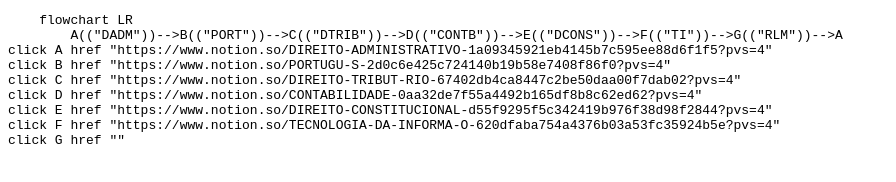
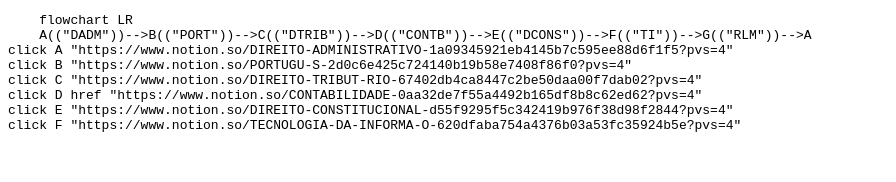
Before and after one commit to aleixoeng/notion_widgets, a plain HTML site: page fluxograma1.html in a window 1280 px wide. Shown: the whole page, without its empty margins (0-896 px from the left). Drawn offline with Linux system fonts and the light colour scheme; a script that the page names is missing.

Commit message:
Update fluxograma1.html

```diff
--- a/fluxograma1.html
+++ b/fluxograma1.html
@@ -9,14 +9,13 @@
 <body>
   <pre class="mermaid">
     flowchart LR
-        A(("DADM"))-->B(("PORT"))-->C(("DTRIB"))-->D(("CONTB"))-->E(("DCONS"))-->F(("TI"))-->G(("RLM"))-->A
-click A href "https://www.notion.so/DIREITO-ADMINISTRATIVO-1a09345921eb4145b7c595ee88d6f1f5?pvs=4"
-click B href "https://www.notion.so/PORTUGU-S-2d0c6e425c724140b19b58e7408f86f0?pvs=4"
-click C href "https://www.notion.so/DIREITO-TRIBUT-RIO-67402db4ca8447c2be50daa00f7dab02?pvs=4"
+    A(("DADM"))-->B(("PORT"))-->C(("DTRIB"))-->D(("CONTB"))-->E(("DCONS"))-->F(("TI"))-->G(("RLM"))-->A
+click A "https://www.notion.so/DIREITO-ADMINISTRATIVO-1a09345921eb4145b7c595ee88d6f1f5?pvs=4"
+click B "https://www.notion.so/PORTUGU-S-2d0c6e425c724140b19b58e7408f86f0?pvs=4"
+click C "https://www.notion.so/DIREITO-TRIBUT-RIO-67402db4ca8447c2be50daa00f7dab02?pvs=4"
 click D href "https://www.notion.so/CONTABILIDADE-0aa32de7f55a4492b165df8b8c62ed62?pvs=4"
-click E href "https://www.notion.so/DIREITO-CONSTITUCIONAL-d55f9295f5c342419b976f38d98f2844?pvs=4"
-click F href "https://www.notion.so/TECNOLOGIA-DA-INFORMA-O-620dfaba754a4376b03a53fc35924b5e?pvs=4"
-click G href ""
+click E "https://www.notion.so/DIREITO-CONSTITUCIONAL-d55f9295f5c342419b976f38d98f2844?pvs=4"
+click F "https://www.notion.so/TECNOLOGIA-DA-INFORMA-O-620dfaba754a4376b03a53fc35924b5e?pvs=4"
   </pre>
 
   <script>
```
